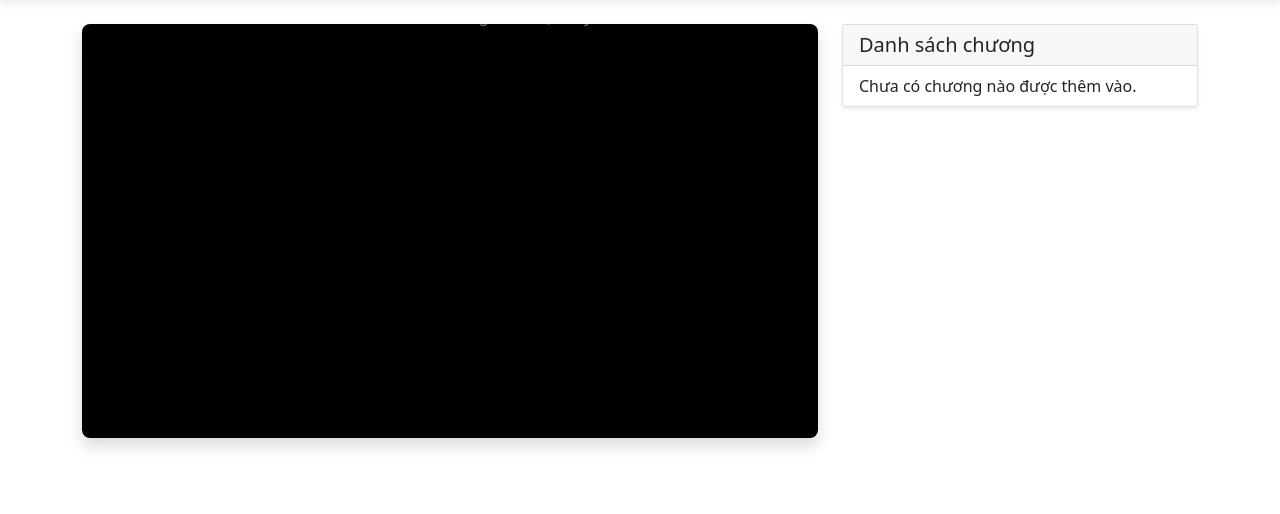
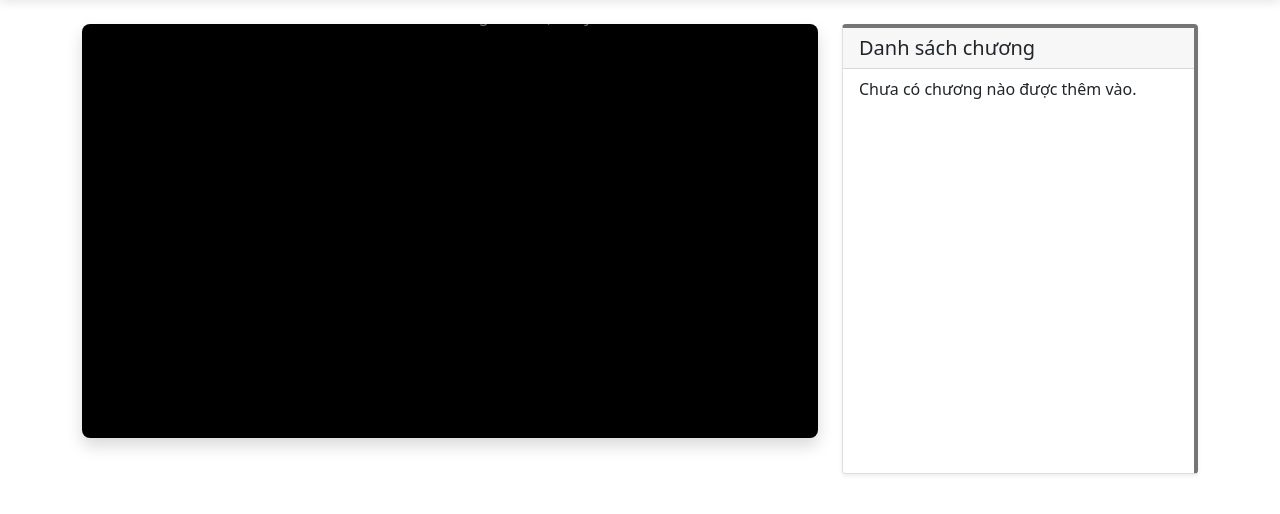
Before and after one commit to Phappp/Python, a Flask app: template app/templates/courses/view_course.html in a window 1280 px wide. Shown: the part 62-576 px from the top of the page. Run offline with Flask 3, Linux system fonts and the light colour scheme; the template is opened without the code that fills it, so the values that code supplies are empty.

Commit message:
ui +gitignore

```diff
--- a/app/templates/courses/view_course.html
+++ b/app/templates/courses/view_course.html
@@ -19,6 +19,24 @@
         left: 0;
         width: 100%;
         height: 100%;
+    }
+
+    body>div.container.mt-4>div>div.col-lg-4>div.card.shadow-sm {
+        border-top: 4px solid #1d1b1b9a;
+        border-right: 4px solid #1d1b1b9a;
+        min-height: 450px;
+        max-height: 450px;
+        overflow: hidden;
+        /* overflow-y: scroll; */
+    }
+
+    #chapter-list {
+        max-height: 400px;
+        overflow-y: auto;
+    }
+
+    #chapter-list::-webkit-scrollbar {
+        width: 1px;
     }
 
     .chapter-list .list-group-item {
@@ -60,7 +78,7 @@
                 </div>
                 {% endif %}
             </div>
-            <h3 id="video-title" class="mb-4">
+            <h3 id="video-title" class="mb-4" style="text-shadow: 2px 2px 4px rgba(0, 0, 0, 0.5);">
                 {% if chapters %}{{ chapters[0].title }}{% endif %}
             </h3>
         </div>
@@ -68,8 +86,8 @@
         <!-- Chapter List -->
         <div class="col-lg-4">
             <div class="card shadow-sm">
-                <div class="card-header">
-                    <h5 class="mb-0">Danh sách chương</h5>
+                <div class="card-header" ">
+                    <h5 class=" mb-0">Danh sách chương</h5>
                 </div>
                 <ul class="list-group list-group-flush chapter-list" id="chapter-list">
                     {% if chapters %}
```
Also changed, not shown: 1 other file.
